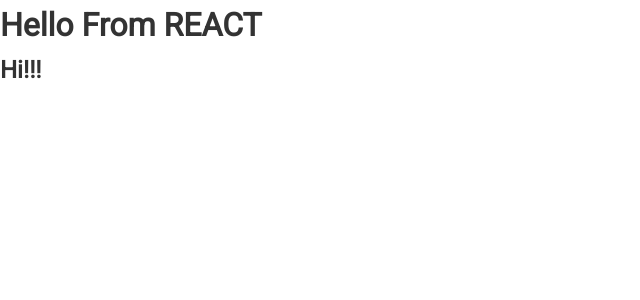
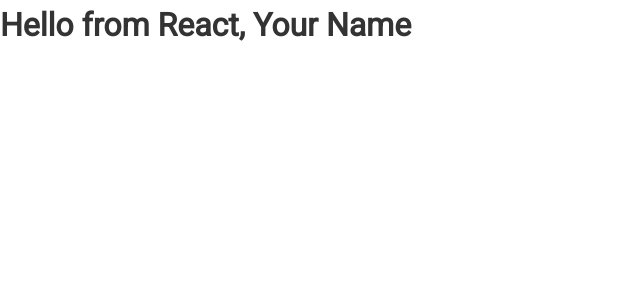
Before and after one commit to PavelZaika/GitHubFinder_REACT, a React (Create React App) app in the folder github_finder/: page / in a window 1280 px wide. Shown: the top 300 px of the page, without its empty margins (0-640 px from the left). Built offline with nearby package versions, Linux system fonts and the light colour scheme.

Commit message:
conditionals

```diff
--- a/github_finder/src/App.js
+++ b/github_finder/src/App.js
@@ -3,11 +3,17 @@ import './App.css';
 
 class App extends Component {
   render() {
+    const name = 'Your Name';
+    const loading = false;
+    const showName = true;
     return (
-      <Fragment>
-        <h1>Hello From REACT</h1>
-        <h2>Hi!!!</h2>
-      </Fragment>
+      <div className='App'>
+        {loading ? (
+          <h4>Loading...</h4>
+        ) : (
+          <h1>Hello from React, {showName && name}</h1>
+        )}
+      </div>
     );
   }
 }
```
